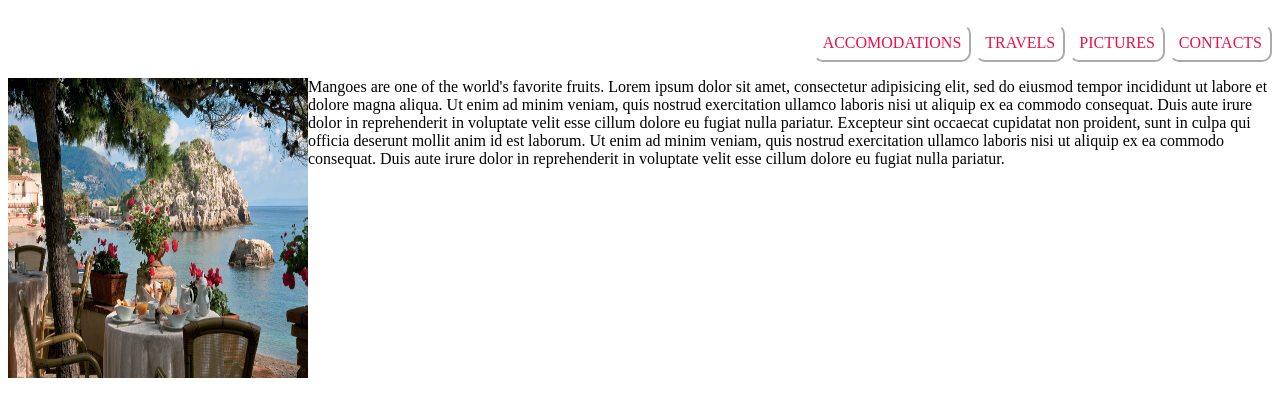
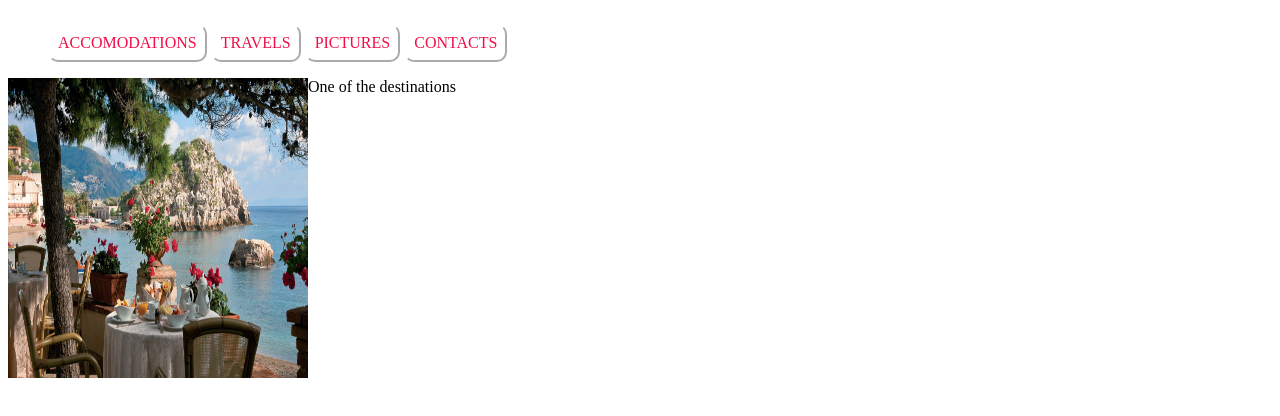
Before and after one commit to NyururuKelvin/resort, a plain HTML site: page index.html in a window 1280 px wide. Drawn offline with Linux system fonts and the light colour scheme.

Commit message:
my commit add a description to the picture

```diff
--- a/index.html
+++ b/index.html
@@ -19,7 +19,7 @@
     </div>
     <div>
         <img src="./images/cont.jpg" alt="An image of a ripe mango.">
-        <p>Mangoes are one of the world's favorite fruits. Lorem ipsum dolor sit amet, consectetur adipisicing elit, sed do eiusmod tempor incididunt ut labore et dolore magna aliqua. Ut enim ad minim veniam, quis nostrud exercitation ullamco laboris nisi ut aliquip ex ea commodo consequat. Duis aute irure dolor in reprehenderit in voluptate velit esse cillum dolore eu fugiat nulla pariatur. Excepteur sint occaecat cupidatat non proident, sunt in culpa qui officia deserunt mollit anim id est laborum. Ut enim ad minim veniam, quis nostrud exercitation ullamco laboris nisi ut aliquip ex ea commodo consequat. Duis aute irure dolor in reprehenderit in voluptate velit esse cillum dolore eu fugiat nulla pariatur.</p>
+        <p>One of the destinations</p>
     </div>
 </body>
 </html>
```
